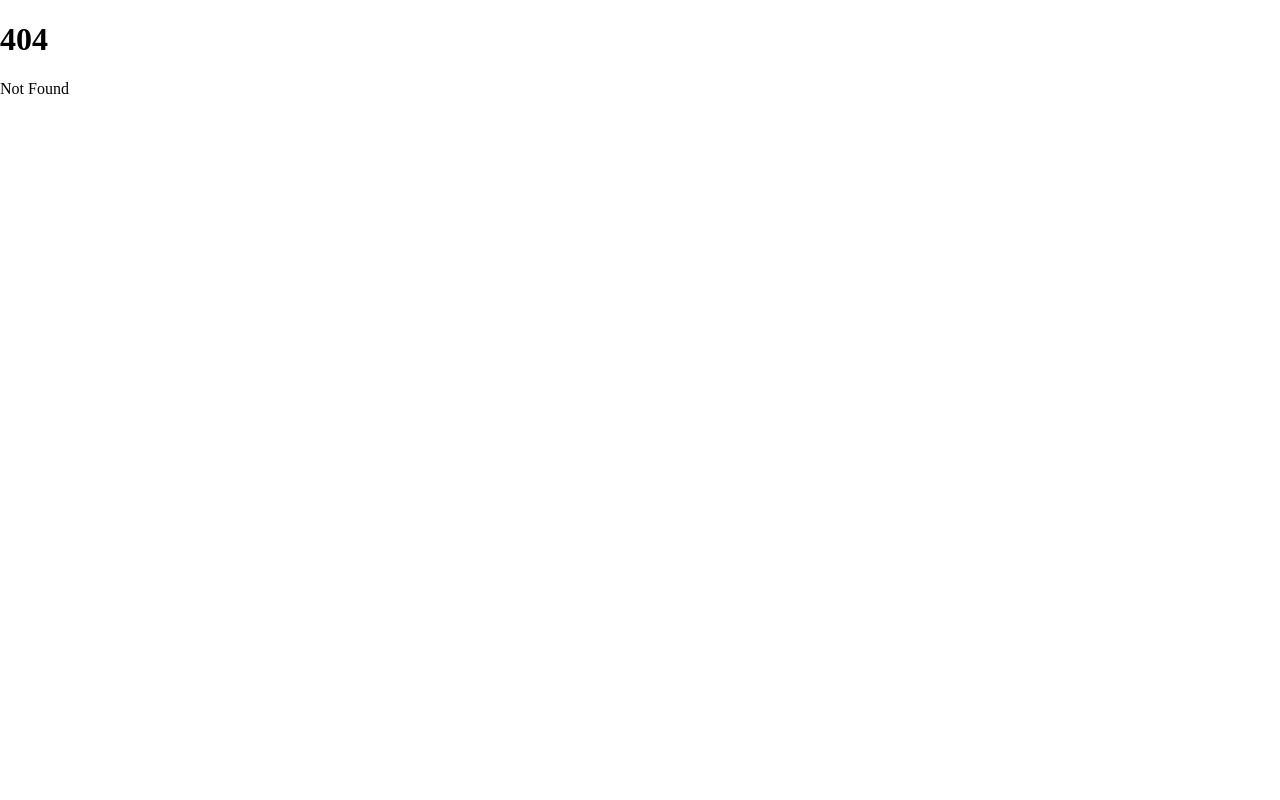
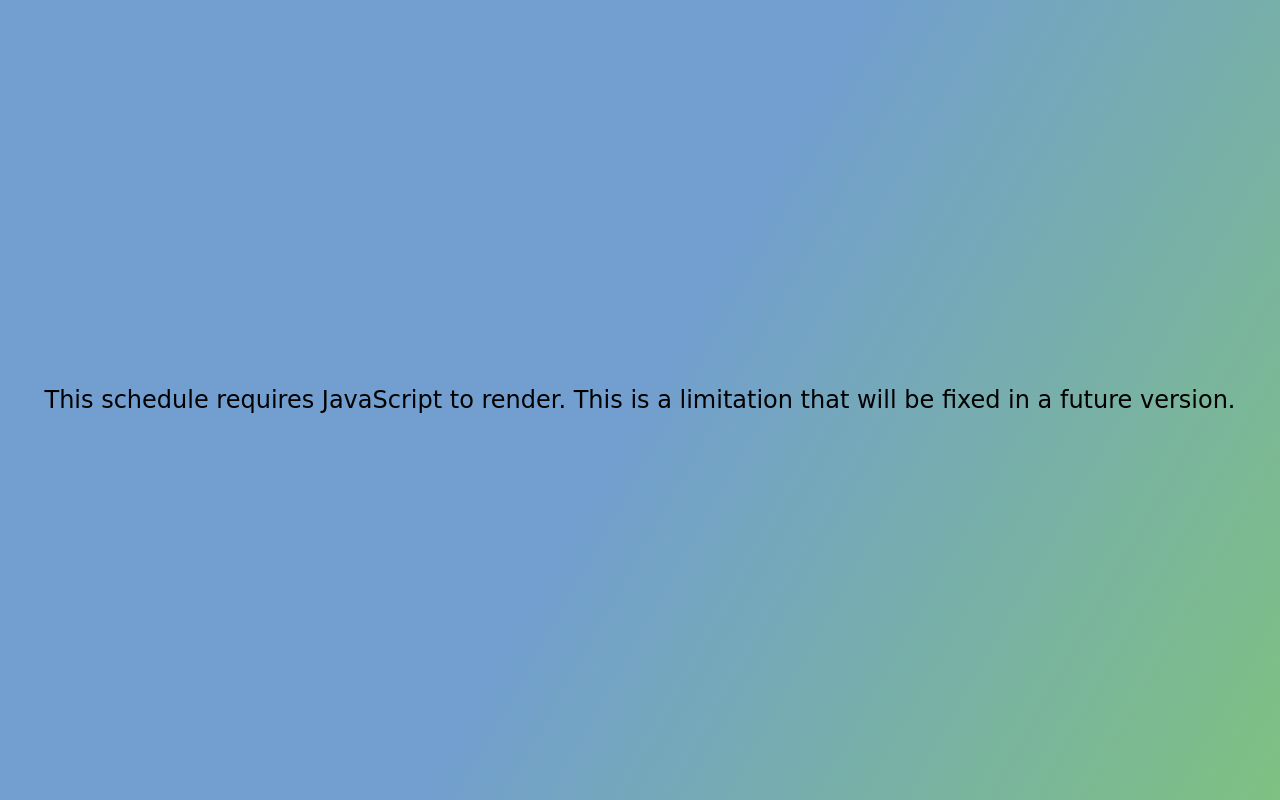
Before and after one commit to penbuvt/penbuvt.github.io, a SvelteKit app: page /schedule in a window 1280 px wide. Before the commit this address had no page. Built offline with nearby package versions, Linux system fonts and the light colour scheme.

Commit message:
Schedule: Add schedule skeleton

```diff
--- /dev/null
+++ b/src/routes/schedule/+layout.svelte
@@ -0,0 +1,18 @@
+<slot />
+
+<style lang="scss">
+  // Global border-box
+  :global(html) {
+    box-sizing: border-box;
+  }
+  :global(*, *:before, *:after) {
+    box-sizing: inherit;
+  }
+
+  :global(html),
+  :global(body) {
+    margin: 0;
+    width: 100%;
+    height: 100%;
+  }
+</style>
--- /dev/null
+++ b/src/routes/schedule/+page.svelte
@@ -0,0 +1,195 @@
+<div id="schedule" class="schedule">
+  <div style="margin: auto; padding: 1em; text-align: center;">
+    This schedule requires JavaScript to render. This is a limitation that will be fixed in a future version.
+  </div>
+</div>
+
+<style lang="scss">
+  .schedule {
+    width: 100%;
+    height: 100%;
+
+    display: flex;
+    flex-direction: column;
+
+    background-color: #729fcf;
+    background-image: linear-gradient(
+      119.358deg, /* atan(1080 / 1920) + 90deg */
+      #729fcf,
+      #729fcf,
+      #8ae23480
+    );
+
+    font-size: 1.5em;
+    font-family: "DejaVu Sans", sans-serif;
+
+    --ButtonAlternateFace: #babdb6;
+    --ButtonDkShadow: #000000;
+    --ButtonFace: #d3d7cf;
+    --ButtonHilight: #eaece8;
+    --ButtonLight: #ffffff;
+    --ButtonShadow: #888a85;
+    --ButtonText: #000000;
+    --ActiveBorder: #d3d7cf;
+    --AppWorkspace: #888a85;
+    --Background: #729fcf;
+    --InactiveBorder: #d3d7cf;
+    --Scrollbar: #eaece8;
+    --Window: #ffffff;
+    --WindowFrame: #000000;
+    --WindowText: #000000;
+    --ActiveTitle: #204a87;
+    --GradientActiveTitle: #498e4e;
+    --GradientInactiveTitle: #3465a4;
+    --InactiveTitle: #204a87;
+    --InactiveTitleText: #d3d7cf;
+    --TitleText: #ffffff;
+    --Menu: #d3d7cf;
+    --MenuBar: #d3d7cf;
+    --MenuHilight: #204a87;
+    --MenuText: #000000;
+    --GrayText: #888a85;
+    --Hilight: #204a87;
+    --HilightText: #ffffff;
+    --HotTrackingColor: #204a87;
+    --InfoText: #000000;
+    --InfoWindow: #ffffbb;
+  }
+
+  .schedule a {
+    color: inherit;
+    text-decoration: none;
+  }
+  .schedule a:hover,
+  .schedule a:focus {
+    color: var(--HotTrackingColor);
+    text-decoration: underline;
+  }
+
+  .schedule .locations {
+    float: right;
+    display: inline-flex;
+    flex-direction: column;
+  }
+
+  .schedule .video-id {
+    font-size: 0.5em;
+    font-family: "DejaVu Sans Mono", monospace;
+    white-space: nowrap;
+  }
+
+  .schedule .video-id img {
+    width: 1em;
+    height: auto;
+    vertical-align: middle;
+  }
+
+  .schedule-contents {
+    flex-grow: 1;
+
+    display: flex;
+    overflow: auto;
+    justify-content: space-evenly;
+    flex-wrap: wrap;
+  }
+
+  .schedule-contents > * {
+    flex: 1 1 0;
+  }
+
+  .schedule-info {
+    margin: auto 0;
+    text-align: center;
+    min-width: 50%;
+    padding: 1em;
+    min-width: 15em;
+  }
+
+  .schedule-info .logo {
+    font-size: inherit;
+  }
+
+  .schedule-info .logo-image {
+    max-width: 100%;
+    max-height: 6em;
+    height: auto;
+  }
+
+  .schedule-events {
+    display: flex;
+    padding: 0 1em;
+    min-width: 66.667%;
+    flex-direction: column;
+    justify-content: space-evenly;
+  }
+
+  .schedule-events > hr {
+    width: 100%;
+  }
+
+  .event {
+    background-color: var(--InfoWindow);
+    color: var(--InfoText);
+    padding: 1ex;
+    border: 2px ridge var(--ButtonFace);
+    border-radius: 8px;
+    box-shadow: 8px 8px 8px 0 #55575380;
+    margin: 0 8px 8px 0;
+    overflow: hidden;
+  }
+
+  .event.preview {
+    border-style: dashed;
+    opacity: 0.8;
+  }
+
+  .title {
+    font-weight: bold;
+    margin: 0;
+  }
+
+  .content {
+    display: table;
+    height: auto;
+    margin: 0;
+    padding: 0;
+  }
+
+  .content > * {
+    display: table-row;
+  }
+
+  .content > * > * {
+    display: table-cell;
+  }
+
+  .content > * > * + * {
+    padding-left: 1ex;
+  }
+
+  .content p {
+    margin: 0;
+  }
+
+  .content .event-start {
+    font-size: smaller;
+  }
+
+  .content .time-label {
+    text-align: right;
+  }
+
+  .schedule footer {
+    display: flex;
+    padding: 1ex;
+    flex-wrap: wrap;
+    justify-content: space-between;
+    font-size: smaller;
+  }
+
+  .schedule footer .social-icon {
+    width: 1em;
+    height: auto;
+    vertical-align: middle;
+  }
+</style>
```
